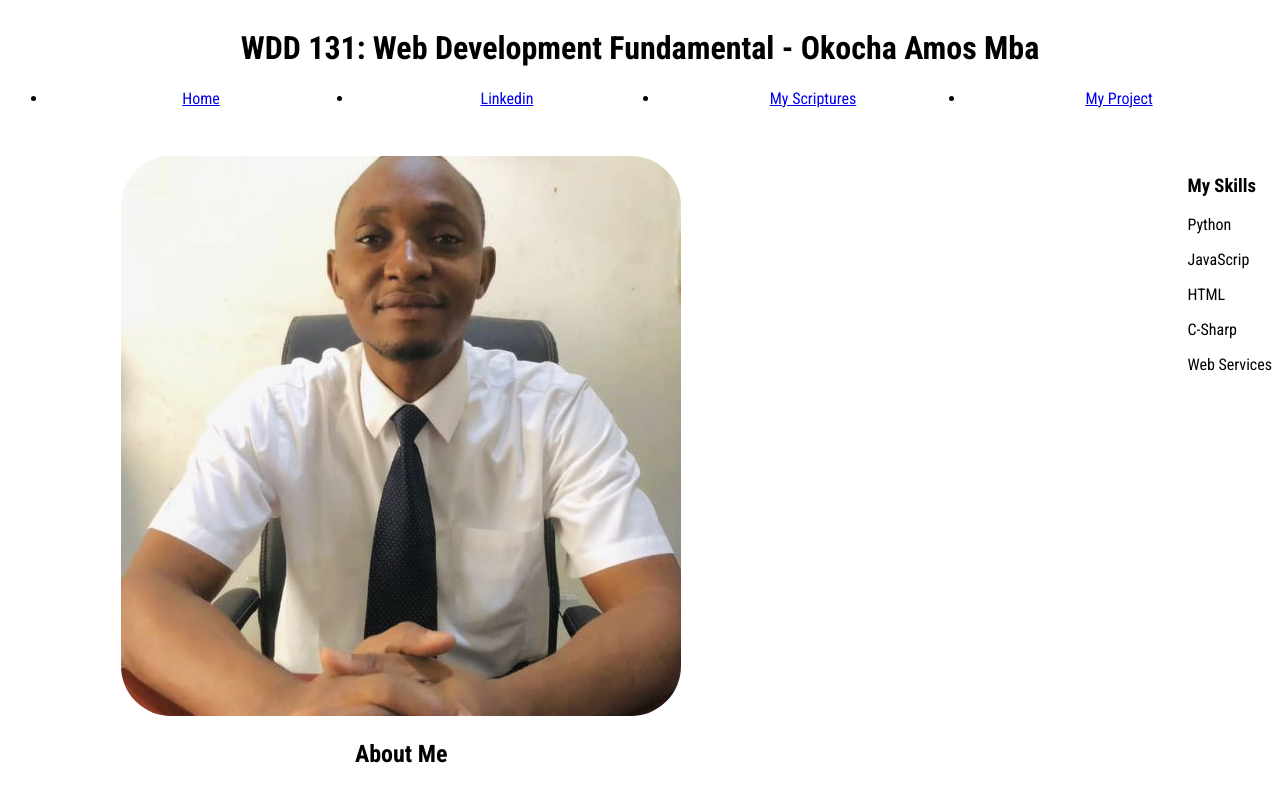
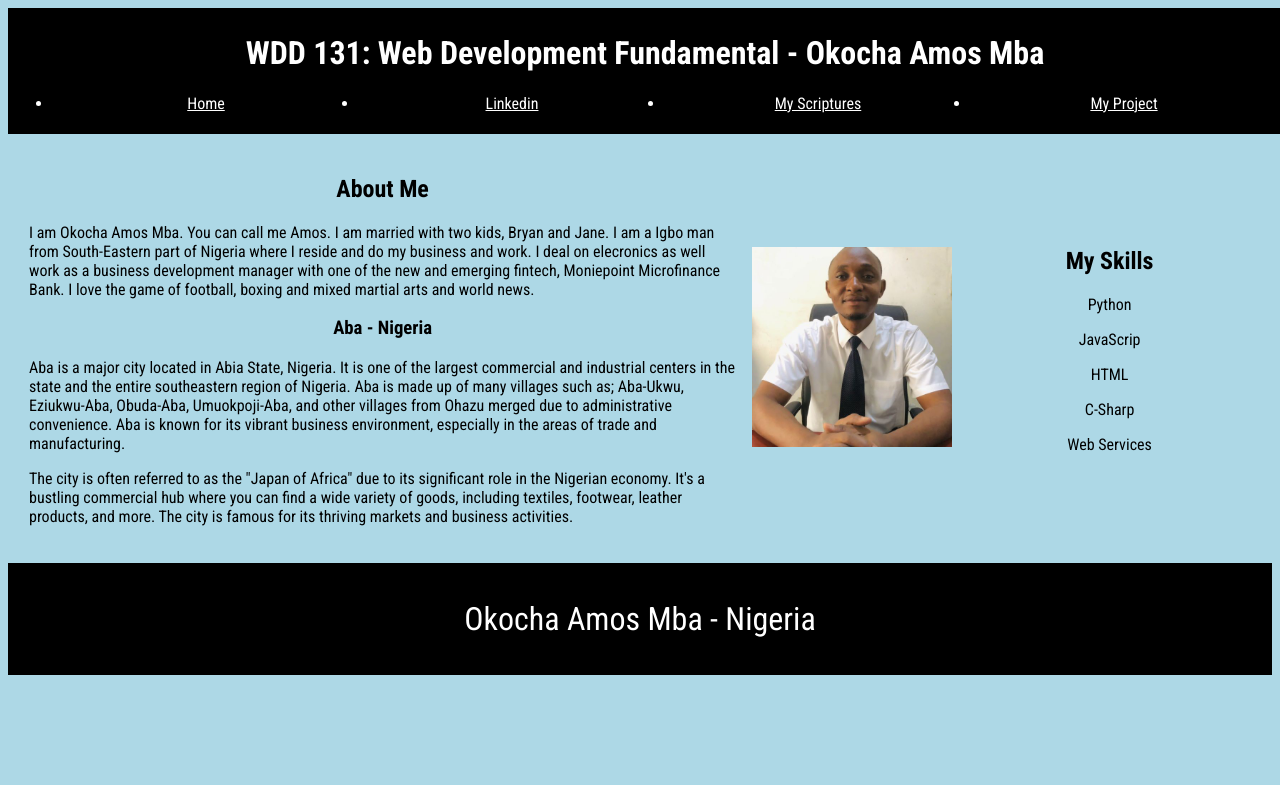
Before and after one commit to okochaamos/wdd131, a plain HTML site: page index.html in a window 1280 px wide. Shown: the top 785 px of the page. Drawn offline with Linux system fonts and the light colour scheme.

Commit message:
my commit

```diff
--- a/index.html
+++ b/index.html
@@ -30,20 +30,15 @@
         </nav>
 
     </header></p>
+    <main>
 
-    <section class="card">
-        <section>
-        <img class="my-pic" src="images/picture.jfif" alt="image for homepage">
-        </section>
+
         <section class="profile">
             <h2>About Me</h2>
             <p>I am Okocha Amos Mba. You can call me Amos. I am married with two kids, Bryan and Jane. I am a Igbo man from
             South-Eastern part of Nigeria where I reside and do my business and work. I deal on elecronics as well work as a
             business development manager with one of the new and emerging fintech, Moniepoint Microfinance Bank. I love the game of
             football, boxing and mixed martial arts and world news.</p>
-        </section>
-
-        <section class="town">
 
             <h3>Aba - Nigeria</h3>
             <p>Aba is a major city located in Abia State, Nigeria. It is one of the largest commercial
@@ -56,13 +51,13 @@
             including textiles, footwear, leather products, and more. The city is famous for its thriving
             markets and business activities.</p>
         </section>
-
-
+        <section>
+            <img class="my-pic" src="images/picture.jfif" alt="image for homepage">
         </section>
 
 
         <section class="myskills">
-        <h3>My Skills</h3>
+            <h2>My Skills</h2>
             <p>Python</p>
             <p>JavaScrip</p>
             <p>HTML</p>
@@ -70,6 +65,9 @@
             <p>Web Services</p>
 
         </section>
+
+    </main>
+
 
 
     <footer>
--- a/styles/base.css
+++ b/styles/base.css
@@ -9,9 +9,8 @@ body {
     font-family: "Roboto Condensed", sans-serif;
     justify-content: space-between;
     display: grid;
-    grid-template: auto 1fr auto / auto 1fr auto;
-    max-width: 100%;
-    background-color: white;
+    grid-template: 1fr 4fr 1fr;
+    background-color: lightblue;
 
 
 
@@ -21,80 +20,59 @@ body {
 header {
 
     text-align: center;
-    grid-column: 1 / 4;
+    background-color:black;
     width: 100%;
-
-
-}
-.card{
-    grid-column: 1 / 3;
-    text-align: center;
-    width: auto;
-    background-color: white;
-    justify-content: space-between;
-    border-radius: 50px;
-    display: grid;
-    grid-template-columns: 2fr 1fr;
-
+    grid-row: 1 /2;
+    border: 5px;
+    padding: 5px;
 
 
 }
 
-.profile{
-    grid-column:1/2 ;
-    grid-row: inherit;
+main{
+    min-width: 500px;
+    margin: 1rem;
+    border: 5px;
+    padding: 5px;
+    background-color:lightblue;
+    display: grid;
+    grid-template-columns: 2.5fr 0.5fr 1fr;
+    grid-gap: 1rem;
+    grid-row: 2 /3;
+    align-items: center;
 
 }
 
 
-.town{
-    grid-column:1/2 ;
-    grid-row: inherit;
-    display: inline-block;
-
+h1{
+    color: white;
+    align-items: center;
 
 
 }
-.my-pic{
-    grid-column: 2/3;
 
-    border-radius: 50px;
-    width: auto;
-    max-height: 100%;
+.profile h2, h3{
+    text-align: center;
 }
 
-
-.myskills{
-    grid-column: 3/4;
-    display: inline-block;
-    background-color: white;
-    justify-content: space-between;
-    border-radius: 50px;
-    max-height: fit-content;
-}
-
-
-header h1{
-
-   align-items: center;
-
-}
 nav {
     margin: 0 auto;
+    color: white;
 
 }
 
 nav a{
-    display: block;
+    color: white;
 }
 
 nav a:hover{
     border: 1px solid;
-    text-decoration: black;
+    color: white;
 }
 
 nav ul {
     display: flex;
+    color: white;
 
 }
 
@@ -105,9 +83,23 @@ nav ul li {
 
 
 footer{
-    background-color: white;
+    background-color: black;
     font-size: 2rem;
     max-width:  100%;
     text-align: center;
-    grid-column: 1 / 4;
+    grid-row : 3 / 4;
+    max-height: 100%;
+    border: 5px;
+    padding: 5px;
+
 }
+footer p{
+    color : white;
+}
+
+img{
+    width: 200px;
+}
+.myskills{
+    text-align: center;
+}
--- /dev/null
+++ b/week01/week02/styles/media-query-large.css
@@ -0,0 +1,43 @@
+
+
+body{
+    font-family: "Roboto Condensed", sans-serif;
+}
+
+header{
+    max-width: 640px;
+    margin: 1rem;
+    border: 5px;
+    padding: 5px;
+    background-color:black;
+
+}
+h1{
+    color: white;
+}
+
+main{
+    min-width: 500px;
+    margin: 1rem;
+    border: 5px;
+    padding: 5px;
+    background-color:lightblue;
+    display: grid;
+    grid-template-columns: 1fr 1fr;
+    grid-gap: 1rem;
+
+}
+
+footer{
+    max-width: 640px;
+    margin: 1rem;
+    border: 5px;
+    padding: 5px;
+    background-color:lightblue;
+}
+
+section{
+    padding: 1rem;
+    background-color: lightcyan;
+
+}
--- /dev/null
+++ b/week01/week02/styles/media-query.css
@@ -0,0 +1,39 @@
+
+
+body{
+    font-family: "Roboto Condensed", sans-serif;
+}
+
+header{
+    max-width: 640px;
+    margin: 1rem;
+    border: 5px;
+    padding: 5px;
+    background-color:lightblue;
+}
+
+main{
+    max-width: 640px;
+    margin: 1rem;
+    border: 5px;
+    padding: 5px;
+    background-color:lightblue;
+    display: grid;
+    grid-template-columns: 1fr;
+    grid-gap: 1rem;
+
+}
+
+footer{
+    max-width: 640px;
+    margin: 1rem;
+    border: 5px;
+    padding: 5px;
+    background-color:lightblue;
+}
+
+section{
+    padding: 1rem;
+    background-color: lightcyan;
+
+}
```
Also changed, not shown: week01/week02/bom.html (added, +11 -0 lines), week01/week02/media-query.html (added, +40 -0 lines), week01/week02/scripts/bom.js (added), week01/week02/styles/bom.css (added). Lines whose indentation alone changed are shown as unchanged.
